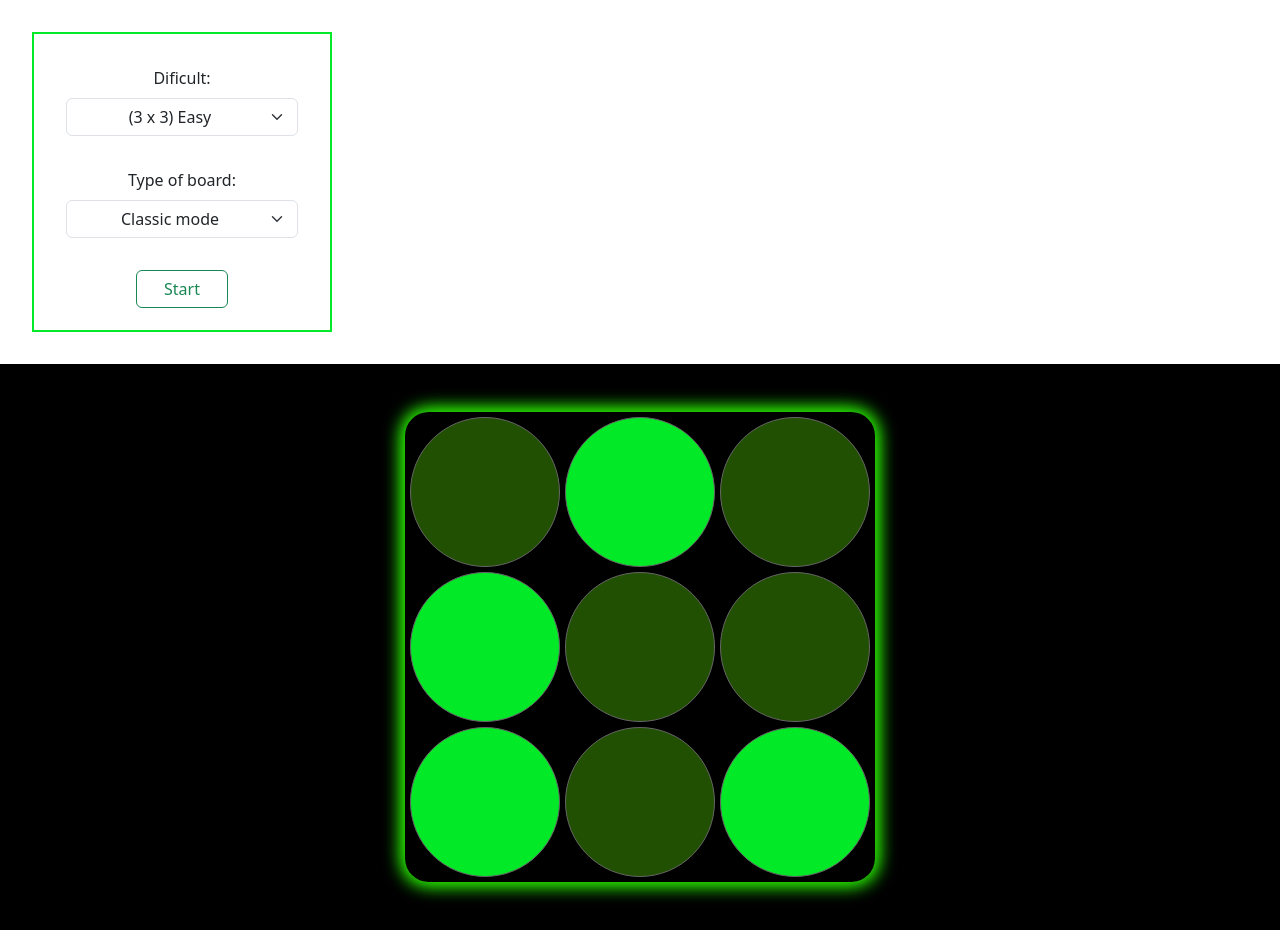
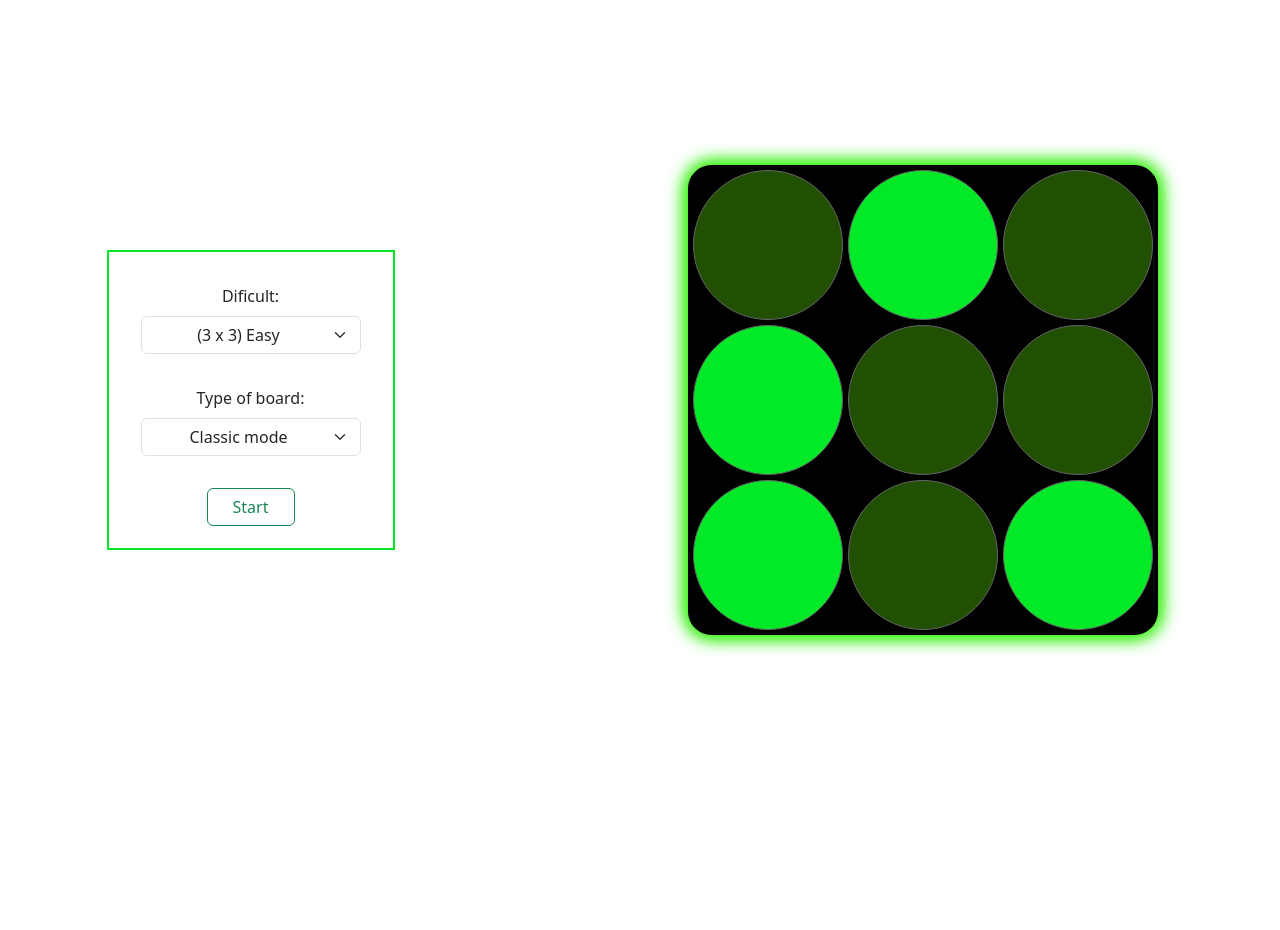
Before and after one commit to LautaroMoreno2002/lights-out, an Angular app: page / in a window 1280 px wide. After the commit the page ends 800 px from the top, so only its background shows below. Built offline with nearby package versions, Linux system fonts and the light colour scheme.

Commit message:
Posicionamiento de los dos elementos en pantalla

```diff
--- a/src/app/app.component.css
+++ b/src/app/app.component.css
@@ -1,12 +1,9 @@
-header, footer {
-  padding: 2em;
-  background-color: #000;
-  color: #fff;
-  text-align: center;
-  h1 {
-    margin-bottom: .5em;
-  }
-  p {
-    font-size: 20px;
-  }
+div {
+  display: flex;
+  justify-content: space-around;
+  align-items: center;
+  flex-wrap: wrap;
+  height: 100vh;
+  min-height: fit-content;
+  gap: 10%;
 }
--- a/src/app/app.component.html
+++ b/src/app/app.component.html
@@ -1,3 +1,4 @@
+<div>
   <app-form-config (levelConfig)="catchLevel($event)" (typeConfig)="catchType($event)" />
 
   @if (type == 1) {
@@ -21,3 +22,5 @@
   <board [boardLength]="3" [mod]="type" (finish)="StateBoard($event)" />
   }
   }
+
+</div>
--- a/src/app/board-game/board/board.component.css
+++ b/src/app/board-game/board/board.component.css
@@ -2,7 +2,6 @@
   display: flex;
   justify-content: center;
   align-items: center;
-  background-color: #000;
   padding: 3em;
 }
 
@@ -11,7 +10,8 @@
   grid-template-columns: repeat(var(--largo), 150px);
   grid-template-rows: repeat(var(--largo), 150px);
   gap: 5px;
-  color: #fff;
+
+  background-color: #000;
   padding: 5px;
   border-radius: 5%;
 
```
Lines whose indentation alone changed are shown as unchanged.
